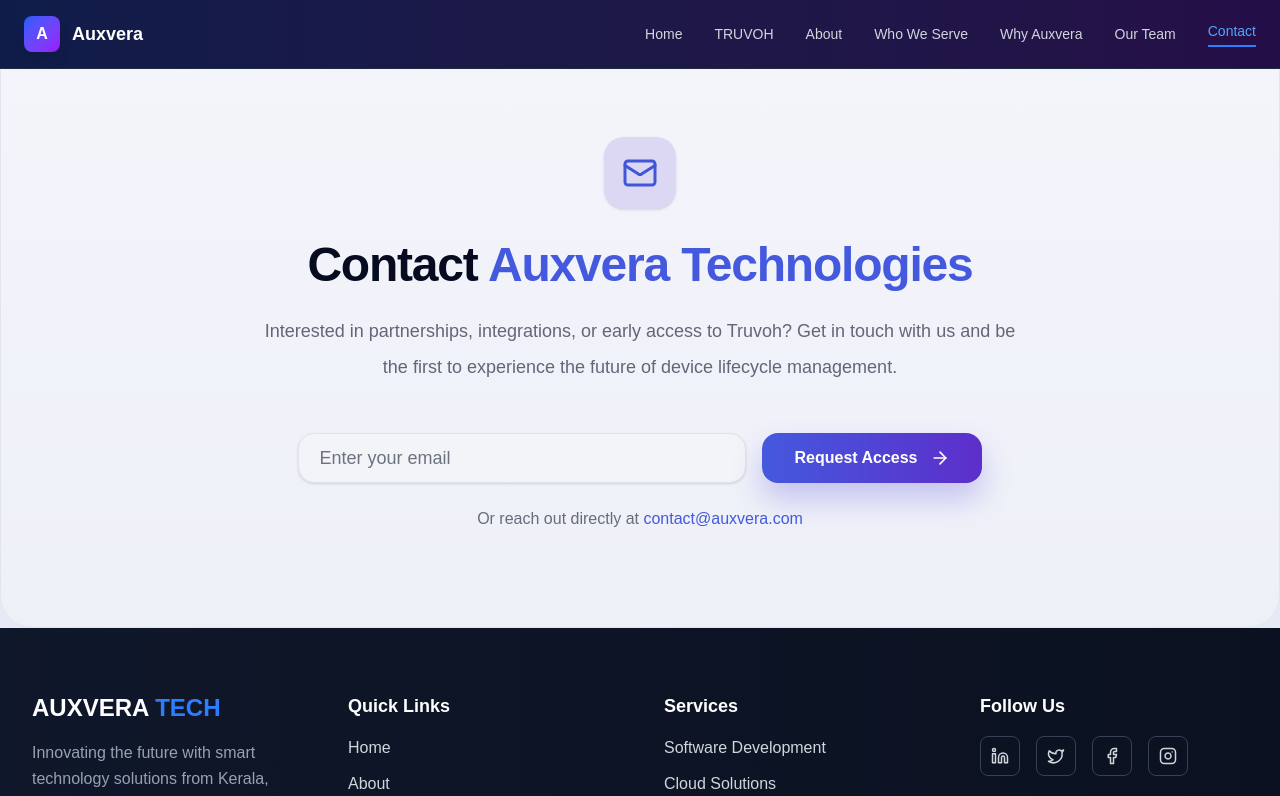
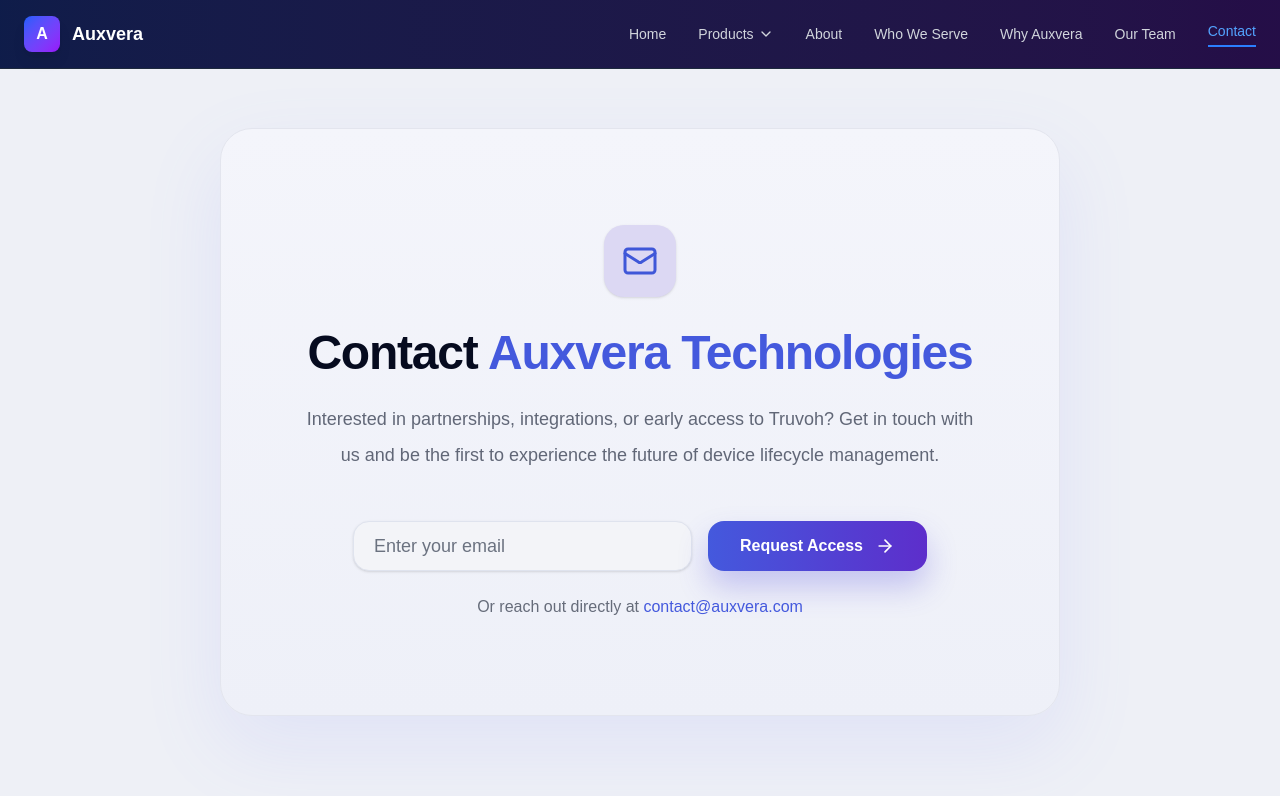
Before and after one commit to srileksh/Auxvera, a Next.js app: page /contact in a window 1280 px wide. Shown: the top 796 px of the page. Built offline with nearby package versions, Linux system fonts and the light colour scheme.

Commit message:
create web page

```diff
--- a/src/components/AboutSection.jsx
+++ b/src/components/AboutSection.jsx
@@ -126,7 +126,7 @@
   ];
 
   return (
-    <section className="w-full  py-25 bg-gradient-to-b from-white to-slate-100">
+    <section className="w-full  py-37 bg-gradient-to-b from-white to-slate-100">
       <div className="max-w-7xl mx-auto px-6 grid lg:grid-cols-2 gap-16 items-start">
 
         {/* LEFT CONTENT */}
--- a/src/components/ContactSection.jsx
+++ b/src/components/ContactSection.jsx
@@ -126,8 +126,8 @@
 
 export default function ContactAuxveraSection() {
   return (
-    <section className="bg-[#eef0f6] mt-10">
-      <div className="mx-auto max-w-[1540px] rounded-[32px] border border-[#e3e5ee] bg-[linear-gradient(180deg,#f4f5fb_0%,#eef0f8_100%)] px-6 py-16 shadow-[0_30px_80px_rgba(120,130,255,0.12)] md:px-12 md:py-20 lg:px-20 lg:py-24">
+    <section className="bg-[#eef0f6] py-32 px-55">
+      <div className="mx-auto  rounded-[32px] border border-[#e3e5ee] bg-[linear-gradient(180deg,#f4f5fb_0%,#eef0f8_100%)] px-6 py-16 shadow-[0_30px_80px_rgba(120,130,255,0.12)] md:px-12 md:py-20 lg:px-20 lg:py-24">
         <div className="mx-auto max-w-4xl text-center">
           {/* Icon */}
           <div className="mx-auto mb-8 flex h-18 w-18 items-center justify-center rounded-[20px] bg-[#dcd8f3] shadow-sm">
--- a/src/components/Navbar.jsx
+++ b/src/components/Navbar.jsx
@@ -1,3 +1,72 @@
+
+
+// // "use client";
+
+// // import Link from "next/link";
+// // import { useState } from "react";
+// // import { usePathname } from "next/navigation";
+// // import { Menu, X } from "lucide-react";
+
+// // export default function Navbar() {
+// //   const [isOpen, setIsOpen] = useState(false);
+// //   const pathname = usePathname();
+
+// //   const navLinks = [
+// //     { name: "Home", path: "/" },
+// //     { name: "TRUVOH", path: "/truvoh" },
+// //     { name: "About", path: "/about" },
+// //     { name: "Who We Serve", path: "/whoweserve" },
+// //     { name: "Why Auxvera", path: "/whyauxvera" },
+// //     { name: "Our Team", path: "/ourteam" },
+// //     { name: "Contact", path: "/contact" },
+// //   ];
+
+// //   return (
+
+// //     <nav className="w-full fixed top-0 z-50 bg-slate-950/95 backdrop-blur-xl border-b border-slate-800">
+// //   <div className="absolute inset-0 -z-10 bg-gradient-to-r from-blue-700/20 via-purple-700/20 to-blue-700/20 bg-[length:200%_200%] animate-gradientMove"></div>
+
+// //   <div className="max-w-7xl mx-auto px-6 py-4 flex items-center justify-between">
+
+// //     {/* Logo */}
+// //     <div className="flex items-center gap-3">
+// //       <div className="w-9 h-9 flex items-center justify-center rounded-lg bg-gradient-to-br from-blue-600 to-purple-600 text-white font-bold shadow-lg">
+// //         A
+// //       </div>
+// //       <span className="text-white font-semibold text-lg">
+// //         Auxvera
+// //       </span>
+// //     </div>
+
+// //     {/* Desktop Menu */}
+// //     <div className="hidden md:flex items-center gap-5 lg:gap-8 text-sm">
+// //       {navLinks.map((link) => (
+// //         <Link
+// //           key={link.name}
+// //           href={link.path}
+// //           className={`transition ${
+// //             pathname === link.path
+// //               ? "text-blue-400 border-b-2 border-blue-500 pb-1"
+// //               : "text-gray-300 hover:text-white"
+// //           }`}
+// //         >
+// //           {link.name}
+// //         </Link>
+// //       ))}
+// //     </div>
+
+// //     {/* Mobile Button */}
+// //     <button
+// //       onClick={() => setIsOpen(!isOpen)}
+// //       className="md:hidden text-white"
+// //     >
+// //       {isOpen ? <X size={26} /> : <Menu size={26} />}
+// //     </button>
+
+// //   </div>
+// // </nav>
+// //   );
+// // }
 
 
 // "use client";
@@ -13,7 +82,7 @@
 
 //   const navLinks = [
 //     { name: "Home", path: "/" },
-//     { name: "TRUVOH", path: "/truvoh" },
+//     { name: "Products", path: "/truvoh" },
 //     { name: "About", path: "/about" },
 //     { name: "Who We Serve", path: "/whoweserve" },
 //     { name: "Why Auxvera", path: "/whyauxvera" },
@@ -22,51 +91,75 @@
 //   ];
 
 //   return (
+//     <nav className="w-full fixed top-0 z-50 bg-slate-950/95 backdrop-blur-xl border-b border-slate-800">
 
-//     <nav className="w-full fixed top-0 z-50 bg-slate-950/95 backdrop-blur-xl border-b border-slate-800">
-//   <div className="absolute inset-0 -z-10 bg-gradient-to-r from-blue-700/20 via-purple-700/20 to-blue-700/20 bg-[length:200%_200%] animate-gradientMove"></div>
+//       <div className="absolute inset-0 -z-10 bg-gradient-to-r from-blue-700/20 via-purple-700/20 to-blue-700/20 bg-[length:200%_200%] animate-gradientMove"></div>
 
-//   <div className="max-w-7xl mx-auto px-6 py-4 flex items-center justify-between">
+//       <div className="max-w-7xl mx-auto px-6 py-4 flex items-center justify-between">
 
-//     {/* Logo */}
-//     <div className="flex items-center gap-3">
-//       <div className="w-9 h-9 flex items-center justify-center rounded-lg bg-gradient-to-br from-blue-600 to-purple-600 text-white font-bold shadow-lg">
-//         A
+//         {/* Logo */}
+//         <div className="flex items-center gap-3">
+//           <div className="w-9 h-9 flex items-center justify-center rounded-lg bg-gradient-to-br from-blue-600 to-purple-600 text-white font-bold shadow-lg">
+//             A
+//           </div>
+//           <span className="text-white font-semibold text-lg">
+//             Auxvera
+//           </span>
+//         </div>
+
+//         {/* Desktop Menu */}
+//         <div className="hidden md:flex items-center gap-5 lg:gap-8 text-sm">
+//           {navLinks.map((link) => (
+//             <Link
+//               key={link.name}
+//               href={link.path}
+//               className={`transition ${
+//                 pathname === link.path
+//                   ? "text-blue-400 border-b-2 border-blue-500 pb-1"
+//                   : "text-gray-300 hover:text-white"
+//               }`}
+//             >
+//               {link.name}
+//             </Link>
+//           ))}
+//         </div>
+
+//         {/* Mobile Button */}
+//         <button
+//           onClick={() => setIsOpen(!isOpen)}
+//           className="md:hidden text-white"
+//         >
+//           {isOpen ? <X size={26} /> : <Menu size={26} />}
+//         </button>
+
 //       </div>
-//       <span className="text-white font-semibold text-lg">
-//         Auxvera
-//       </span>
-//     </div>
 
-//     {/* Desktop Menu */}
-//     <div className="hidden md:flex items-center gap-5 lg:gap-8 text-sm">
-//       {navLinks.map((link) => (
-//         <Link
-//           key={link.name}
-//           href={link.path}
-//           className={`transition ${
-//             pathname === link.path
-//               ? "text-blue-400 border-b-2 border-blue-500 pb-1"
-//               : "text-gray-300 hover:text-white"
-//           }`}
-//         >
-//           {link.name}
-//         </Link>
-//       ))}
-//     </div>
-
-//     {/* Mobile Button */}
-//     <button
-//       onClick={() => setIsOpen(!isOpen)}
-//       className="md:hidden text-white"
-//     >
-//       {isOpen ? <X size={26} /> : <Menu size={26} />}
-//     </button>
-
-//   </div>
-// </nav>
+//       {/* Mobile Menu */}
+//       {isOpen && (
+//         <div className="md:hidden bg-slate-950 border-t border-slate-800">
+//           <div className="flex flex-col px-6 py-4 space-y-4">
+//             {navLinks.map((link) => (
+//               <Link
+//                 key={link.name}
+//                 href={link.path}
+//                 onClick={() => setIsOpen(false)}
+//                 className={`text-sm ${
+//                   pathname === link.path
+//                     ? "text-blue-400"
+//                     : "text-gray-300 hover:text-white"
+//                 }`}
+//               >
+//                 {link.name}
+//               </Link>
+//             ))}
+//           </div>
+//         </div>
+//       )}
+//     </nav>
 //   );
 // }
+
+
 
 
 "use client";
@@ -74,15 +167,24 @@
 import Link from "next/link";
 import { useState } from "react";
 import { usePathname } from "next/navigation";
-import { Menu, X } from "lucide-react";
+import { Menu, X, ChevronDown } from "lucide-react";
 
 export default function Navbar() {
   const [isOpen, setIsOpen] = useState(false);
+  const [productOpen, setProductOpen] = useState(false);
   const pathname = usePathname();
 
   const navLinks = [
     { name: "Home", path: "/" },
-    { name: "TRUVOH", path: "/truvoh" },
+    {
+      name: "Products",
+      path:"/truvoh",
+      dropdown: [
+        { name: "Truvoh", path: "/truvoh" },
+        // { name: "Analytics Suite", path: "/analytics" },
+        // { name: "Automation Tools", path: "/automation" },
+      ],
+    },
     { name: "About", path: "/about" },
     { name: "Who We Serve", path: "/whoweserve" },
     { name: "Why Auxvera", path: "/whyauxvera" },
@@ -109,7 +211,41 @@
 
         {/* Desktop Menu */}
         <div className="hidden md:flex items-center gap-5 lg:gap-8 text-sm">
-          {navLinks.map((link) => (
+
+          {navLinks.map((link) => {
+
+            if (link.dropdown) {
+              return (
+                <div key={link.name} className="relative group cursor-pointer">
+
+                  {/* <button className="flex items-center gap-1 text-gray-300 hover:text-white transition">
+                    {link.name}
+                    <ChevronDown size={16} />
+                  </button> */}
+<div className="flex items-center gap-1 text-gray-300 hover:text-white transition">
+  {link.name}
+  <ChevronDown size={16} />
+</div>
+                  {/* Dropdown */}
+                  {/* <div className="absolute left-0 mt-3 w-44 bg-slate-900 border border-slate-700 rounded-lg shadow-lg opacity-0 invisible group-hover:opacity-100 group-hover:visible transition duration-200"> */}
+<div className="absolute left-0 top-full w-44 bg-slate-900 border border-slate-700 rounded-lg shadow-lg opacity-0 invisible group-hover:opacity-100 group-hover:visible transition duration-200">
+                    {link.dropdown.map((item) => (
+                      <Link
+                        key={item.name}
+                        href={item.path}
+                        className="block px-4 py-2 text-gray-300 hover:bg-slate-800 hover:text-white text-sm"
+                      >
+                        {item.name}
+                      </Link>
+                    ))}
+
+                  </div>
+
+                </div>
+              );
+            }
+
+            return (
               <Link
                 key={link.name}
                 href={link.path}
@@ -121,7 +257,8 @@
               >
                 {link.name}
               </Link>
-          ))}
+            );
+          })}
         </div>
 
         {/* Mobile Button */}
@@ -138,20 +275,62 @@
       {isOpen && (
         <div className="md:hidden bg-slate-950 border-t border-slate-800">
           <div className="flex flex-col px-6 py-4 space-y-4">
-            {navLinks.map((link) => (
+
+            {navLinks.map((link) => {
+
+              if (link.dropdown) {
+                return (
+                  <div key={link.name} className="relative" >
+
+                    <button
+                      onClick={() => setProductOpen(!productOpen)}
+                      className="flex justify-between w-full text-gray-300"
+                    >
+                      {link.name}
+                      <ChevronDown size={16} />
+                    </button>
+
+                    {productOpen && (
+                      // <div className="pl-4 mt-2 flex flex-col space-y-2">
+          <div className="absolute left-0 top-full mt-2 w-44 bg-slate-900 border border-slate-700 rounded-lg shadow-lg">
+
+                        {link.dropdown.map((item) => (
                           <Link
+                            key={item.name}
+                            href={item.path}
+                            onClick={() => setProductOpen(false)}
+                            className="text-gray-400 hover:text-white text-sm"
+                          >
+                            {item.name}
+                          </Link>
+                        ))}
+
+                      </div>
+                    )}
+                  </div>
+                );
+              }
+
+              return (
+                <Link
+                  // key={link.name}
+                  // href={link.path}
+                  // onClick={() => setIsOpen(false)}
+                  // className="text-gray-300 hover:text-white text-sm"
                         key={link.name}
       href={link.path}
-                onClick={() => setIsOpen(false)}
-                className={`text-sm ${
+      className={`transition ${
         pathname === link.path
-                    ? "text-blue-400"
+          ? "text-blue-400 border-b-2 border-blue-500 pb-1"
           : "text-gray-300 hover:text-white"
       }`}
+
                 >
                   {link.name}
                 </Link>
-            ))}
+              );
+            })}
+
           </div>
         </div>
       )}
--- a/src/components/OurTeamSection.jsx
+++ b/src/components/OurTeamSection.jsx
@@ -250,7 +250,7 @@
 
 export default function OurTeamSection() {
   return (
-    <section className="relative overflow-hidden bg-[#020617] px-4 sm:px-6 md:px-10 lg:px-16 py-20 text-white">
+    <section className="relative overflow-hidden bg-[#020617] px-4 sm:px-6 md:px-10 lg:px-16 py-38 text-white">
 
       {/* Heading */}
       <div className="mx-auto mb-16 max-w-4xl text-center">
--- a/src/components/ServiceSection.jsx
+++ b/src/components/ServiceSection.jsx
@@ -325,7 +325,7 @@
   ];
 
   return (
-    <section className="relative w-full py-35 bg-[#020617] overflow-hidden">
+    <section className="relative w-full py-40 bg-[#020617] overflow-hidden">
 
       {/* Background Glow */}
       <div className="absolute top-0 left-1/2 -translate-x-1/2 w-[900px] h-[400px] bg-gradient-to-r from-blue-600/20 to-purple-600/20 blur-[120px] pointer-events-none"></div>
--- a/src/components/WhyUsSection.jsx
+++ b/src/components/WhyUsSection.jsx
@@ -243,7 +243,7 @@
 
 export default function WhyChooseAuxvera() {
   return (
-    <section className="bg-[#eef0f6] px-6 py-25 md:px-12 lg:px-20">
+    <section className="bg-[#eef0f6] px-6 py-37 md:px-12 lg:px-20">
       <div className="mx-auto max-w-7xl">
         {/* Heading */}
         <div className="mx-auto mb-16 max-w-4xl text-center">
```
Lines whose indentation alone changed are shown as unchanged.
